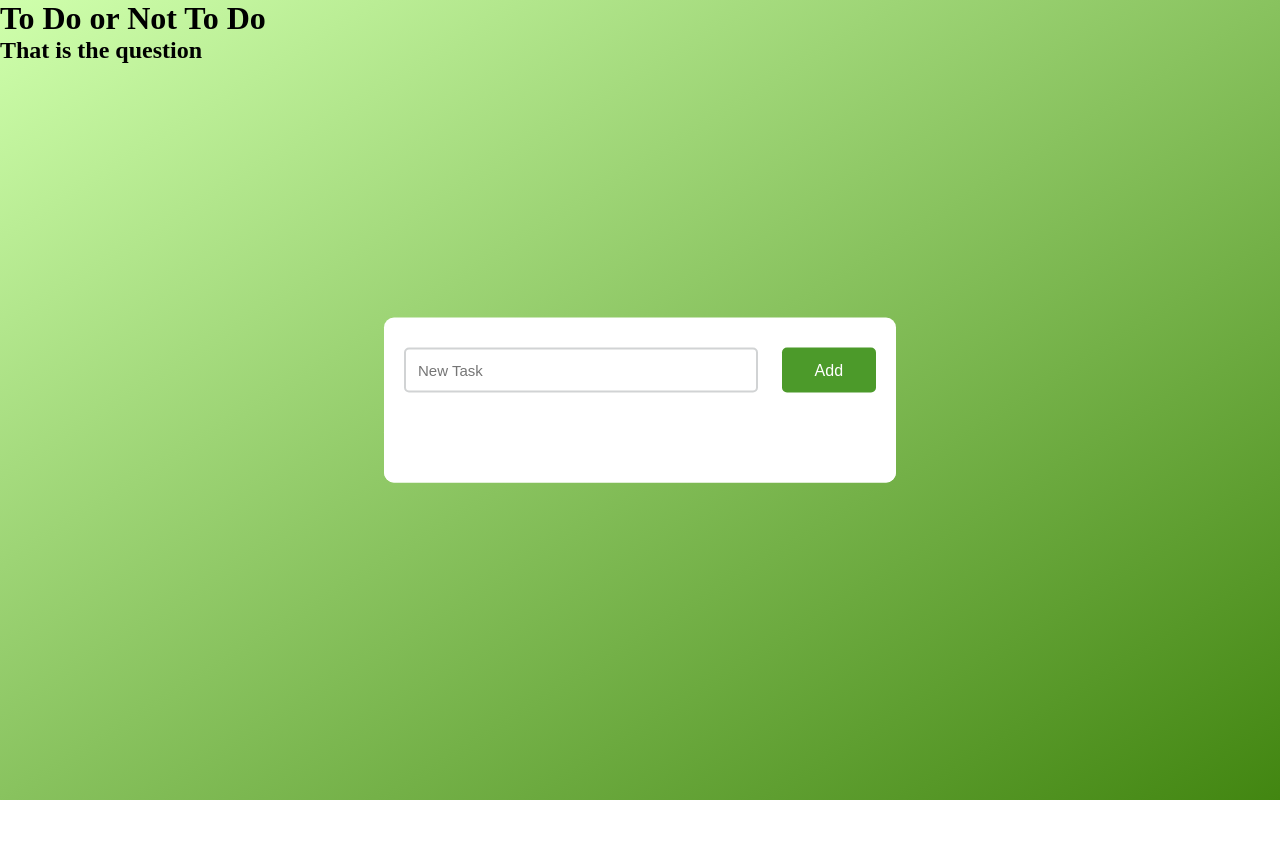
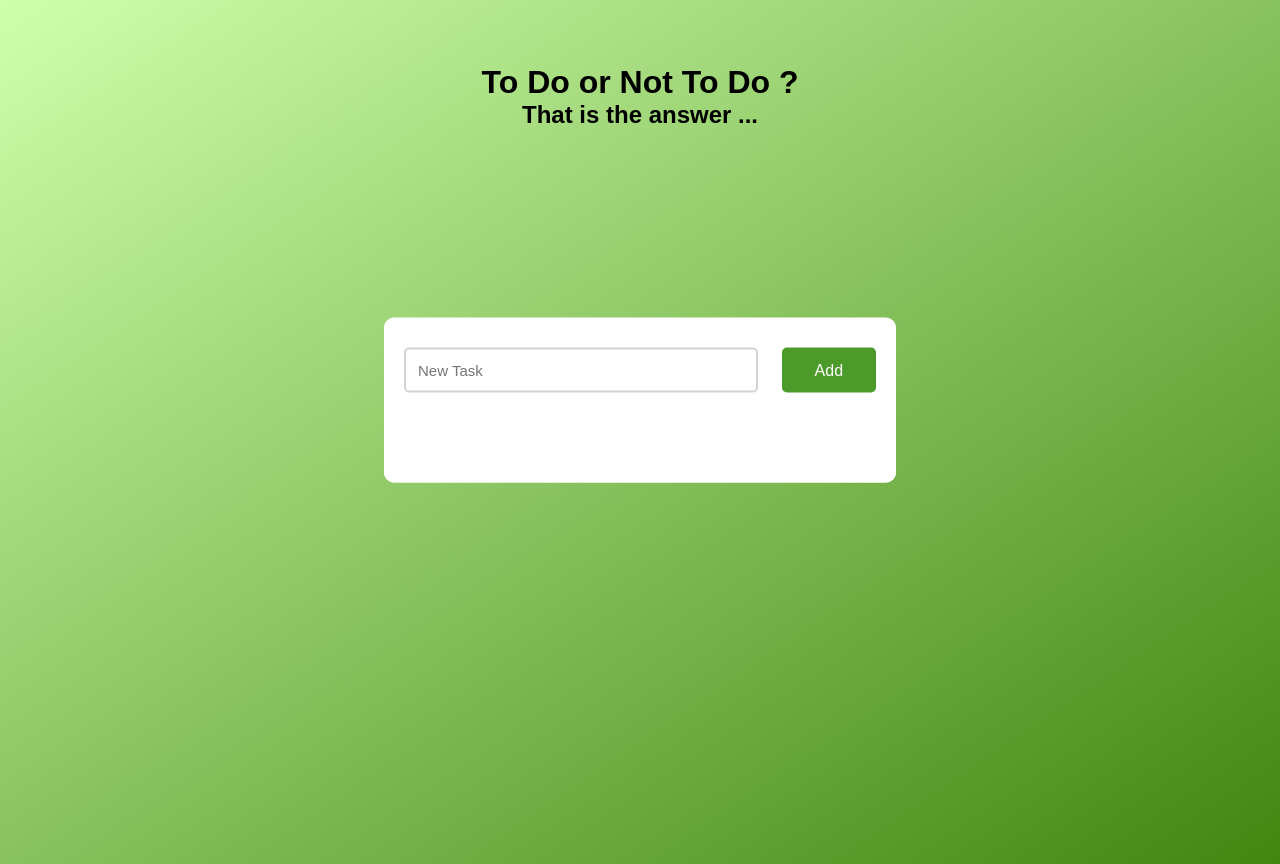
Before and after one commit to MathieuCoding/ToDoList, a plain HTML site: page index.html in a window 1280 px wide. Before the commit the page ends 800 px from the top, so only its background shows below. Drawn offline with Linux system fonts and the light colour scheme.

Commit message:
titles updated

```diff
--- a/index.html
+++ b/index.html
@@ -12,8 +12,8 @@
 
   <body>
     <div class="titles">
-      <h1>To Do or Not To Do</h1>
-      <h2>That is the question</h2>
+      <h1>To Do or Not To Do ?</h1>
+      <h2>That is the answer ...</h2>
   </div>
     <div class="container">
       <div id="newtask">
--- a/style.css
+++ b/style.css
@@ -10,15 +10,18 @@ body{
     background: linear-gradient(to bottom right, #cfffac, #428611);
 }
 
-.h1 {
+h1 {
     font-family: "Rock Salt", sans-serif;
+    text-align: center;
 }
-.h2 {
+h2 {
     font-family: "Rock Salt", sans-serif;
+    text-align: center;
 }
 
 .titles {
-    margin: 0 auto;
+    width: 50%;
+    margin: 5% auto;
 }
 
 
```
